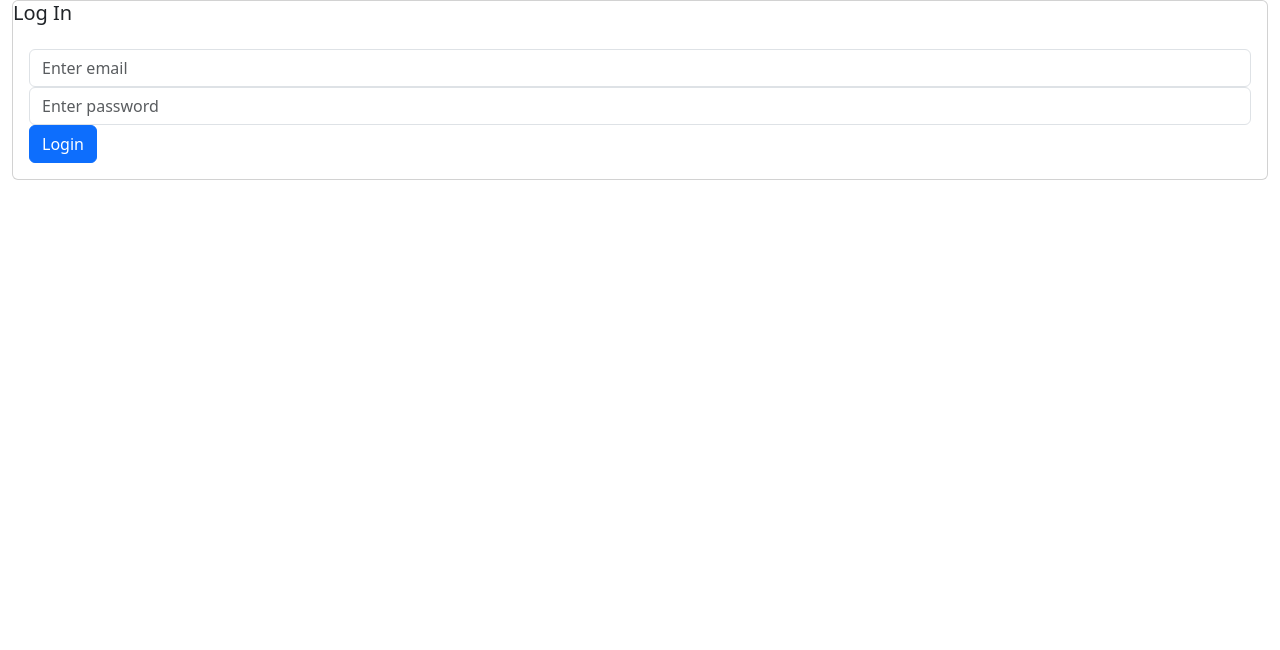
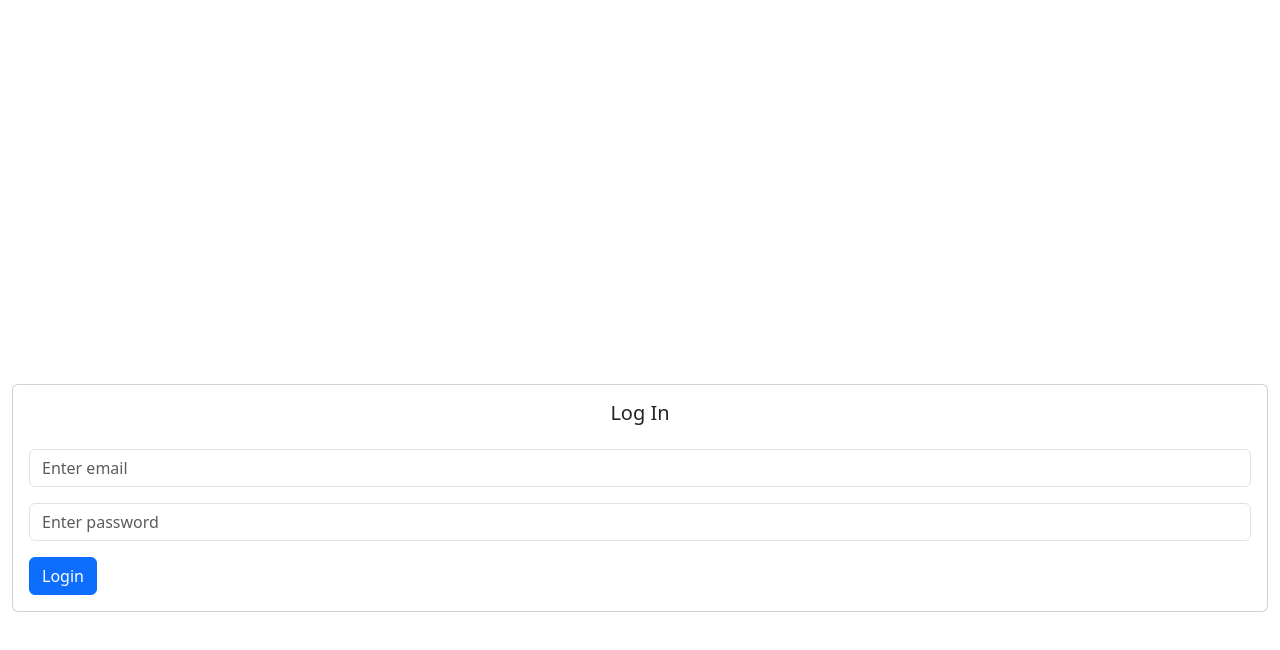
Before and after one commit to itsmesreejithn/react--routers, a React (Vite) app: page /login in a window 1280 px wide. Shown: the top 650 px of the page. Built offline with nearby package versions, Linux system fonts and the light colour scheme.

Commit message:
login desigh changed

```diff
--- a/src/App.css
+++ b/src/App.css
@@ -28,3 +28,7 @@
   width: 100%;
   bottom: 0;
 }
+
+.login-container {
+  margin-top: 30%;
+}
--- a/src/pages/Login.jsx
+++ b/src/pages/Login.jsx
@@ -3,15 +3,23 @@ import { Row, Col, Container, Card, Form, Button } from "react-bootstrap";
 
 const Login = () => {
   return (
-    <Container fluid>
+    <Container fluid className="login-container">
       <Row>
         <Col>
           <Card>
-            <Card.Title>Log In</Card.Title>
+            <Card.Title className="text-center mt-3">Log In</Card.Title>
             <Card.Body>
               <Form>
-                <Form.Control type="email" placeholder="Enter email" />
-                <Form.Control type="password" placeholder="Enter password" />
+                <Form.Control
+                  type="email"
+                  placeholder="Enter email"
+                  className="mb-3"
+                />
+                <Form.Control
+                  type="password"
+                  placeholder="Enter password"
+                  className="mb-3"
+                />
                 <Button varient="primary-outline" type="submit">
                   Login
                 </Button>
```
